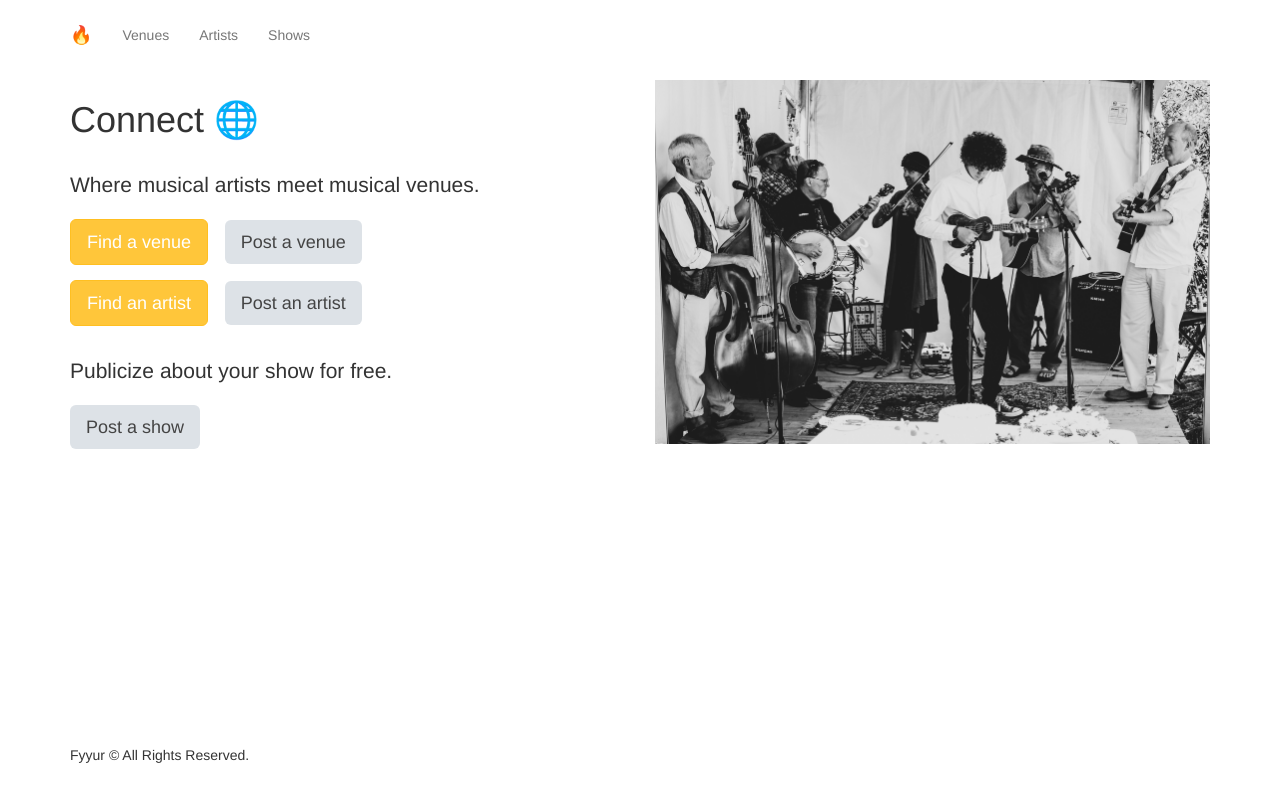
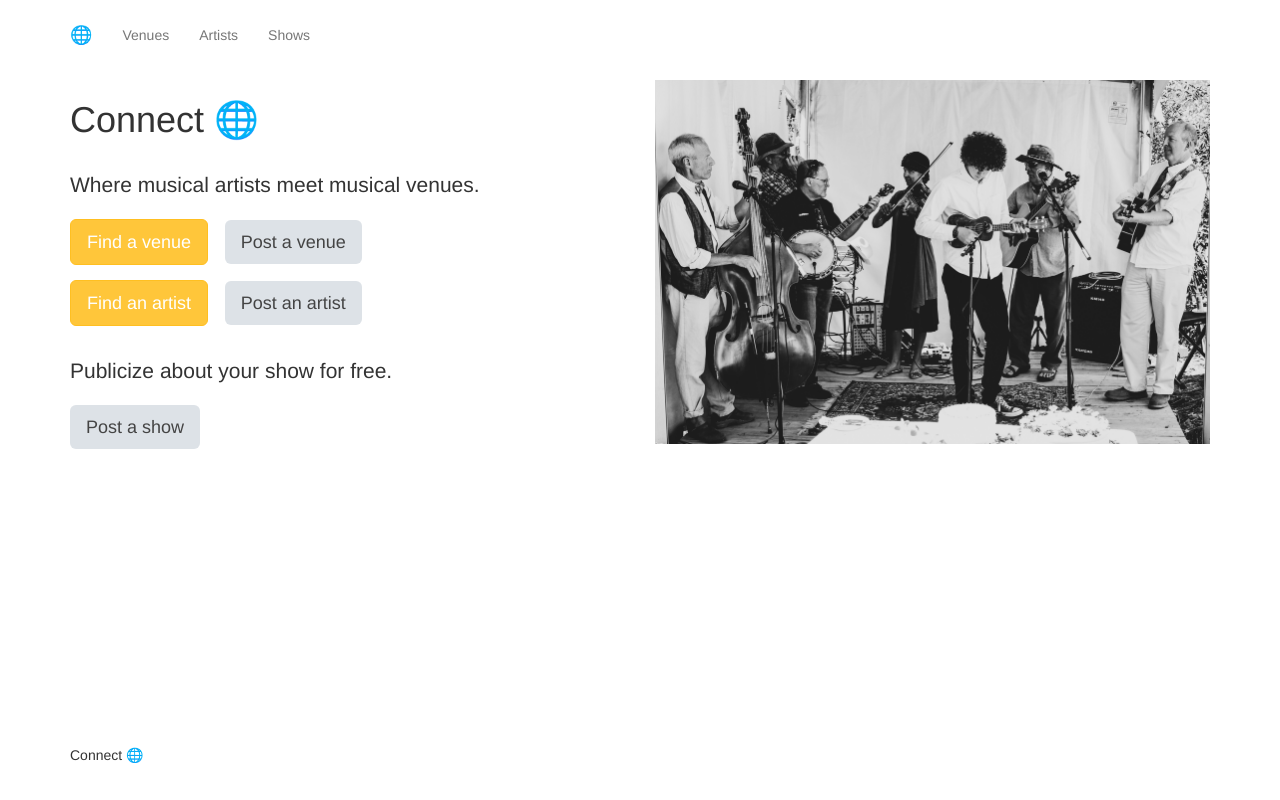
Before and after one commit to awadahmed97/connect, a Flask app: page / in a window 1280 px wide. Run offline with Flask 2, Linux system fonts and the light colour scheme; some libraries are stand-ins or nearby versions.

Commit message:
Add files via upload

```diff
--- a/config.py
+++ b/config.py
@@ -10,4 +10,5 @@ DEBUG = True
 
 #changed user awadahmed
 # TODO IMPLEMENT DATABASE URL
+#mysql://username:password@server/db
 SQLALCHEMY_DATABASE_URI = 'postgresql://awadahmed@localhost:5432/connect'
--- a/templates/layouts/main.html
+++ b/templates/layouts/main.html
@@ -48,7 +48,7 @@
             <span class="icon-bar"></span>
             <span class="icon-bar"></span>
           </button>
-          <a class="navbar-brand" href="/">🔥</a>
+          <a class="navbar-brand" href="/">🌐</a>
         </div>
         <div class="collapse navbar-collapse">
           <ul class="nav navbar-nav">
@@ -108,7 +108,7 @@
 
   <div id="footer">
     <div class="container">
-      <p>Fyyur &copy; All Rights Reserved.</p>
+      <p>Connect 🌐</p>
       {% block footer %}{% endblock %}
     </div>
   </div>
--- a/templates/pages/artists.html
+++ b/templates/pages/artists.html
@@ -1,5 +1,5 @@
 {% extends 'layouts/main.html' %}
-{% block title %}Fyyur | Artists{% endblock %}
+{% block title %}Connect | Artists{% endblock %}
 {% block content %}
 <ul class="items">
 	{% for artist in artists %}
--- a/templates/pages/home.html
+++ b/templates/pages/home.html
@@ -1,5 +1,5 @@
 {% extends 'layouts/main.html' %}
-{% block title %}Fyyur{% endblock %}
+{% block title %}Connect{% endblock %}
 {% block content %}
 <div class="row">
 	<div class="col-sm-6">
--- a/templates/pages/search_artists.html
+++ b/templates/pages/search_artists.html
@@ -1,5 +1,5 @@
 {% extends 'layouts/main.html' %}
-{% block title %}Fyyur | Artists Search{% endblock %}
+{% block title %}Connect | Artists Search{% endblock %}
 {% block content %}
 <h3>Number of search results for "{{ search_term }}": {{ results.count }}</h3>
 <ul class="items">
--- a/templates/pages/search_venues.html
+++ b/templates/pages/search_venues.html
@@ -1,5 +1,5 @@
 {% extends 'layouts/main.html' %}
-{% block title %}Fyyur | Venues Search{% endblock %}
+{% block title %}Connect | Venues Search{% endblock %}
 {% block content %}
 <h3>Number of search results for "{{ search_term }}": {{ results.count }}</h3>
 <ul class="items">
--- a/templates/pages/shows.html
+++ b/templates/pages/shows.html
@@ -1,5 +1,5 @@
 {% extends 'layouts/main.html' %}
-{% block title %}Fyyur | Shows{% endblock %}
+{% block title %}Connect | Shows{% endblock %}
 {% block content %}
 <div class="row shows">
     {%for show in shows %}
--- a/templates/pages/venues.html
+++ b/templates/pages/venues.html
@@ -1,5 +1,5 @@
 {% extends 'layouts/main.html' %}
-{% block title %}Fyyur | Venues{% endblock %}
+{% block title %}Connect | Venues{% endblock %}
 {% block content %}
 {% for area in areas %}
 <h3>{{ area.city }}, {{ area.state }}</h3>
```
